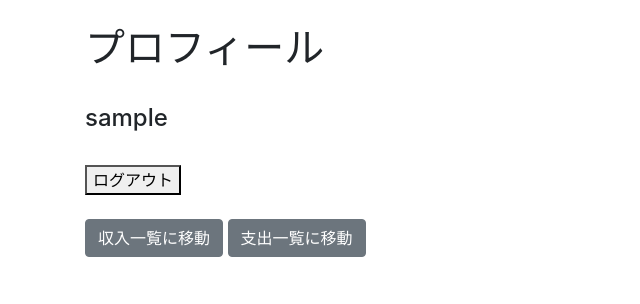
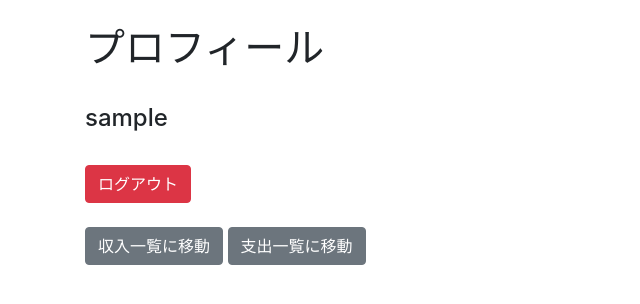
Before and after one commit to Franco-M-Enzian/ScholarManage, a Django app: a page that uses templates/accounts/profile.html in a window 1280 px wide. Shown: the part 56-360 px from the top of the page, without its empty margins (0-640 px from the left). Run offline with Django 5.2, Linux system fonts and the light colour scheme; the visitor is signed in with stand-in values (Sample User, id 1); some libraries are stand-ins or nearby versions.

Commit message:
change logout button design

```diff
--- a/templates/accounts/profile.html
+++ b/templates/accounts/profile.html
@@ -13,7 +13,7 @@
 {% endif %}
 <form method="post" action="{% url 'accounts:logout' %}">
     {% csrf_token %}
-    <button type="submit">ログアウト</button>
+    <button type="submit" class="btn btn-danger">ログアウト</button>
 </form>
 <br>
 <a href="{% url 'finances:income_list' %}" class="btn btn-secondary">収入一覧に移動</a>
```
